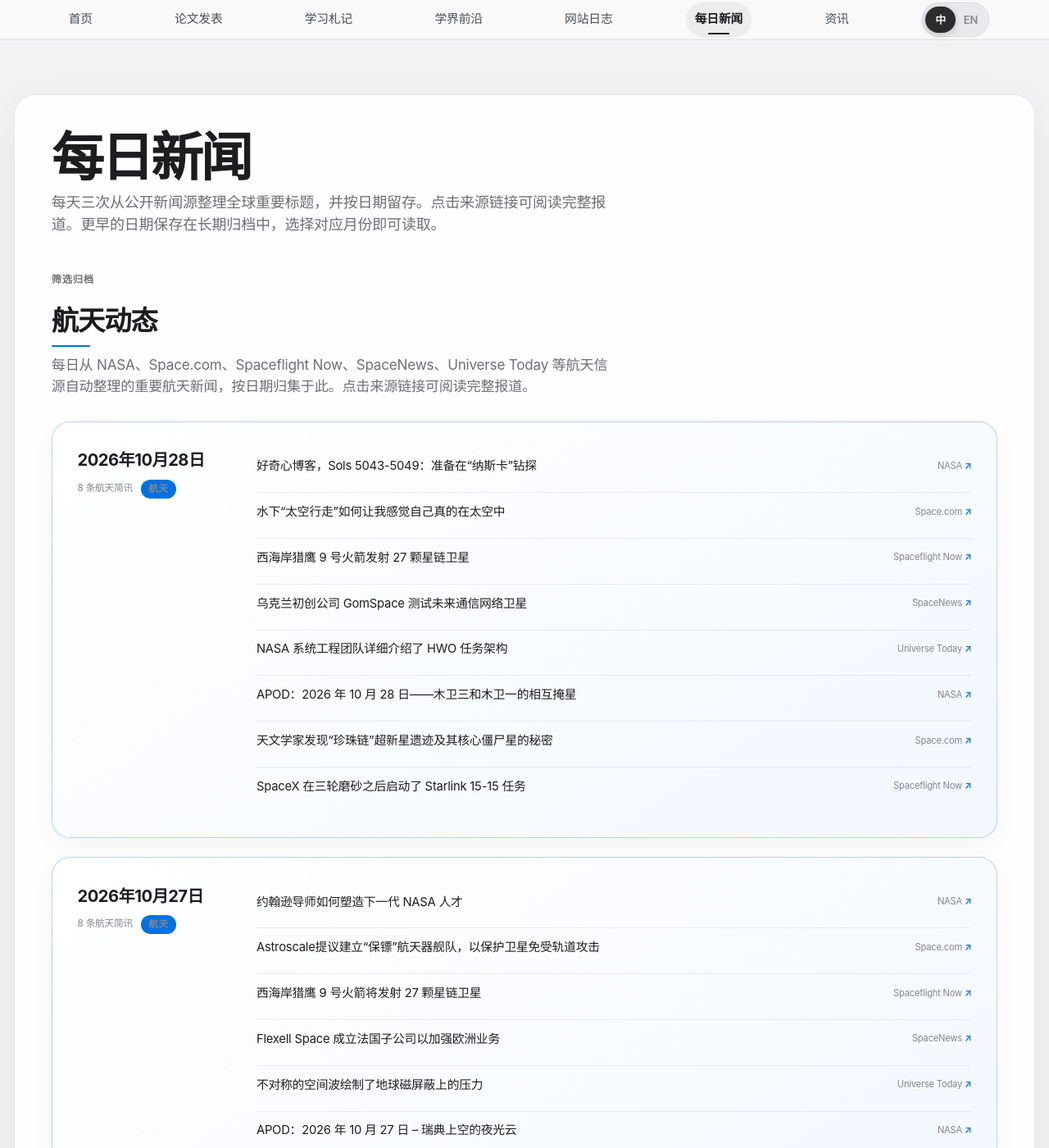
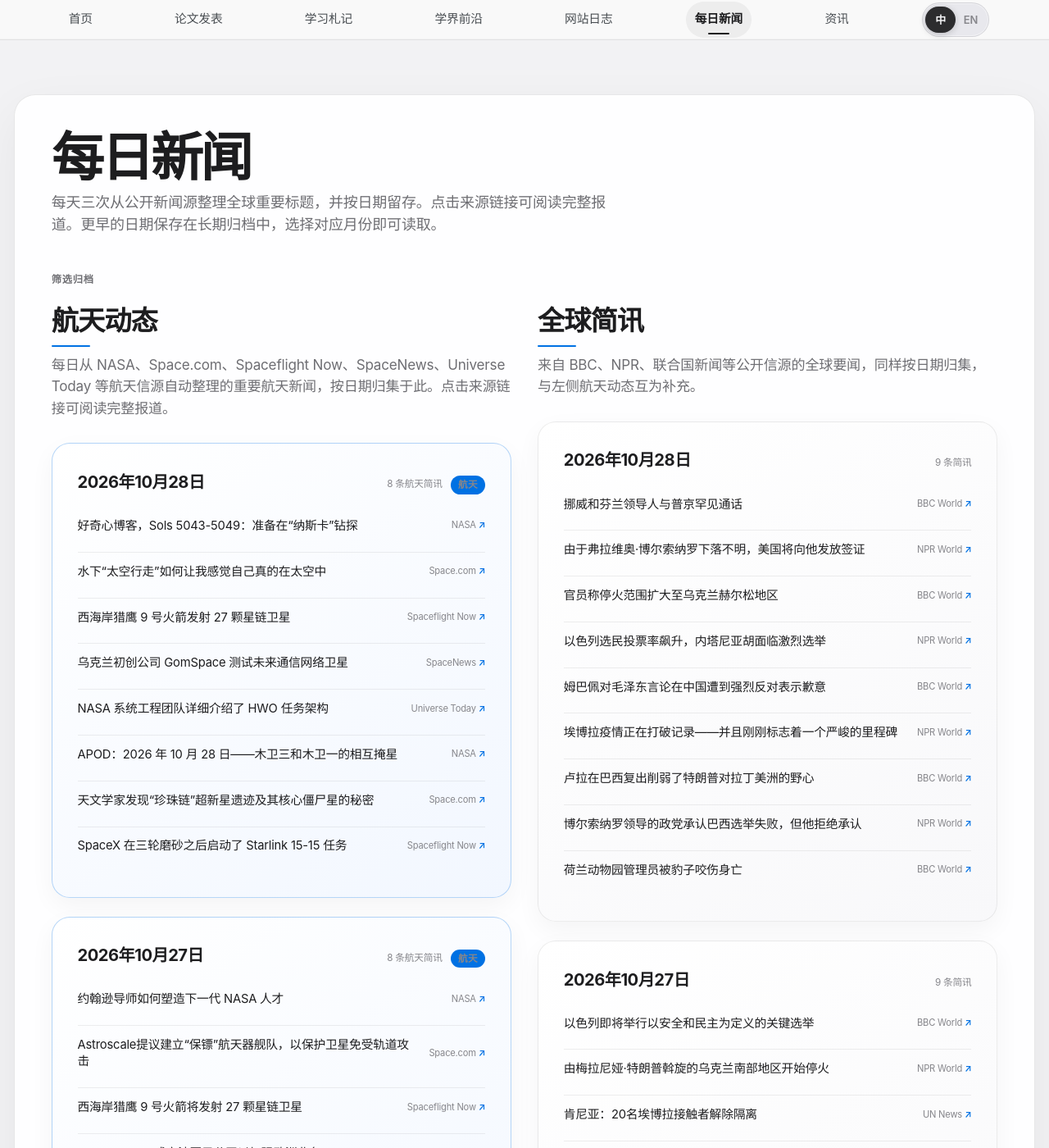
Before and after one commit to HaoxiangLuo/HaoxiangLuo.github.io, a Jekyll site: the page built from _pages/daily-news-zh.html, in a window 1280 px wide and 1400 px high. Shown: the whole window at 82% size. Built offline with Jekyll 4.4.1, drawn with Linux system fonts in a browser that asks for light colours; a style sheet for code colours, icons or effects is not loaded.

Commit message:
Split daily news into two side-by-side columns (space / world)

```diff
--- a/_pages/daily-news-zh.html
+++ b/_pages/daily-news-zh.html
@@ -12,6 +12,8 @@ translation_url: /daily-news/
 {% assign news_days = site.data.daily_news.days %}
 {% include archive-date-filter.html dataset="daily_news" %}
 
+<div class="daily-news-columns">
+  <section class="daily-news-column daily-news-column--space">
     <h2 class="space-news-title">航天动态</h2>
     <p class="space-news-intro">每日从 NASA、Space.com、Spaceflight Now、SpaceNews、Universe Today 等航天信源自动整理的重要航天新闻，按日期归集于此。点击来源链接可阅读完整报道。</p>
     {% assign space_days = site.data.daily_news.days | where_exp: "d", "d.space_items.first" %}
@@ -35,7 +37,11 @@ translation_url: /daily-news/
         <p class="daily-news-empty">航天信源整理完成后，相关简讯将显示在这里。</p>
       {% endif %}
     </div>
+  </section>
 
+  <section class="daily-news-column daily-news-column--world">
+    <h2 class="world-news-title">全球简讯</h2>
+    <p class="world-news-intro">来自 BBC、NPR、联合国新闻等公开信源的全球要闻，同样按日期归集，与左侧航天动态互为补充。</p>
     <div class="daily-news-archive">
       {% if news_days.size > 0 %}
         {% for day in news_days %}
@@ -53,5 +59,7 @@ translation_url: /daily-news/
         <p class="daily-news-empty">自动新闻任务运行后，第一期简讯将显示在这里。</p>
       {% endif %}
     </div>
+  </section>
+</div>
 
 <p class="daily-news-note">新闻标题由机器自动翻译，仅供参考，可能与原文有出入；点击标题可阅读来源语言原文。标题与链接归原发布机构所有；收录不代表本站赞同其观点。</p>
--- a/_sass/_content-refinements.scss
+++ b/_sass/_content-refinements.scss
@@ -267,14 +267,16 @@ body.home-page .page__content .news-window h2 {
 .daily-news-note { margin-top: 1.25rem; }
 
 /* Space & Aerospace section on the daily news page. */
-.space-news-title {
+.space-news-title,
+.world-news-title {
   margin: 0 0 0.5rem;
   font-size: clamp(1.6rem, 2.6vw, 2.1rem);
   font-weight: 720;
   letter-spacing: -0.03em;
   color: #1d1d1f;
 }
-.space-news-title::after {
+.space-news-title::after,
+.world-news-title::after {
   content: "";
   display: block;
   width: 2.6rem;
@@ -283,7 +285,8 @@ body.home-page .page__content .news-window h2 {
   background: #0071e3;
   border-radius: 2px;
 }
-.space-news-intro {
+.space-news-intro,
+.world-news-intro {
   max-width: 680px;
   margin: 0 0 1.6rem;
   color: #6e6e73;
@@ -310,6 +313,51 @@ body.home-page .page__content .news-window h2 {
   font-weight: 600;
   letter-spacing: 0.04em;
   vertical-align: middle;
+}
+
+/* Daily news: space & aerospace and world headlines sit side by side,
+   each column keeping its own date-by-date flow. */
+.daily-news-columns {
+  display: grid;
+  grid-template-columns: repeat(2, minmax(0, 1fr));
+  gap: clamp(1.25rem, 2.5vw, 2rem);
+  align-items: start;
+}
+.daily-news-column { min-width: 0; }
+.daily-news-columns .space-news-archive { margin-bottom: 0; }
+.daily-news-columns .daily-news-day {
+  grid-template-columns: 1fr;
+  gap: 0.75rem;
+}
+.daily-news-columns .daily-news-day > header {
+  flex-direction: row;
+  justify-content: space-between;
+  align-items: baseline;
+  gap: 0.75rem;
+}
+
+@media (max-width: 980px) {
+  .daily-news-columns { grid-template-columns: 1fr; }
+  .daily-news-column--space { margin-bottom: 1rem; }
+  .daily-news-columns .daily-news-day {
+    grid-template-columns: 180px minmax(0, 1fr);
+    gap: clamp(1.25rem, 3vw, 2.4rem);
+  }
+  .daily-news-columns .daily-news-day > header {
+    flex-direction: column;
+    justify-content: flex-start;
+    align-items: flex-start;
+    gap: 0.4rem;
+  }
+}
+
+@media (max-width: 820px) {
+  .daily-news-columns .daily-news-day { grid-template-columns: 1fr; gap: 0.75rem; }
+  .daily-news-columns .daily-news-day > header {
+    flex-direction: row;
+    justify-content: space-between;
+    align-items: baseline;
+  }
 }
 
 /* Opportunities page (internships + academic exchange). */
```
Also changed, not shown: _pages/daily-news.html (+8 -0 lines). Lines whose indentation alone changed are shown as unchanged.
